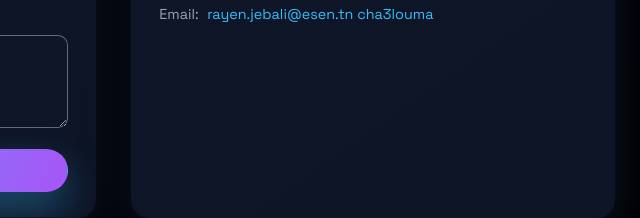
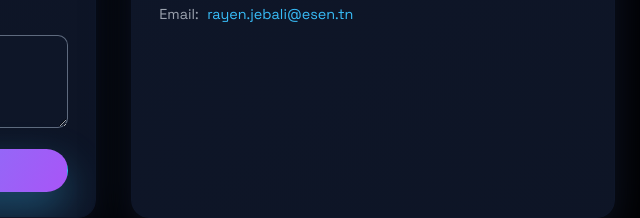
Before and after one commit to rayenjebali-sudo/Cloud-DevOps, a plain HTML site: page index.html in a window 1280 px wide. Shown: the part 3692-3910 px from the top of the page, 575-1215 px from the left. Drawn offline with Linux system fonts and the light colour scheme; no server answers.

Commit message:
update website

```diff
--- a/index.html
+++ b/index.html
@@ -340,7 +340,7 @@
             </li>
             <li>
               <span>Email:</span>
-              <a>rayen.jebali@esen.tn cha3louma</a>
+              <a>rayen.jebali@esen.tn</a>
             </li>
           </ul>
           <p class="contact-note">
```
